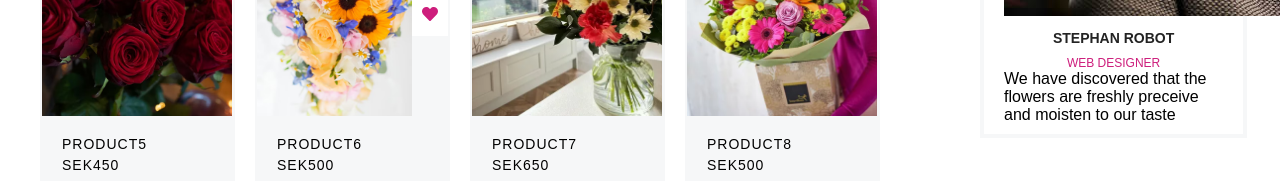
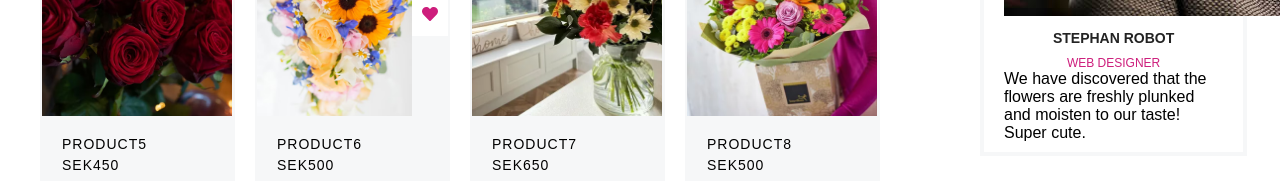
Before and after one commit to Bukkiedevs/The-floral-store, a React (Create React App) app in the folder flower-website/: page / in a window 1280 px wide. Shown: the part 1107-1288 px from the top of the page. Built offline with nearby package versions, Linux system fonts and the light colour scheme.

Commit message:
Update home.js

```diff
--- a/flower-website/src/components/home.js
+++ b/flower-website/src/components/home.js
@@ -88,8 +88,8 @@ const Home = () => {
                       <h3>Stephan robot</h3>
                       <h4>web designer</h4>
                       <p>
-                        We have discovered that the flowers are freshly preceive
-                        and moisten to our taste
+                        We have discovered that the flowers are freshly plunked
+                        and moisten to our taste! Super cute.
                       </p>
                     </div>
                   </div>
```
